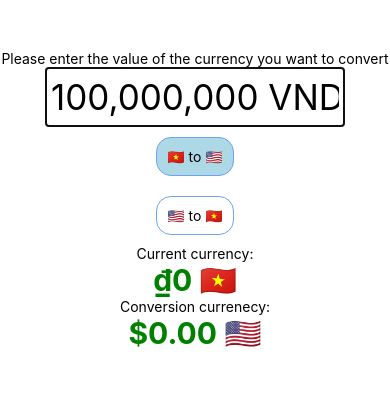
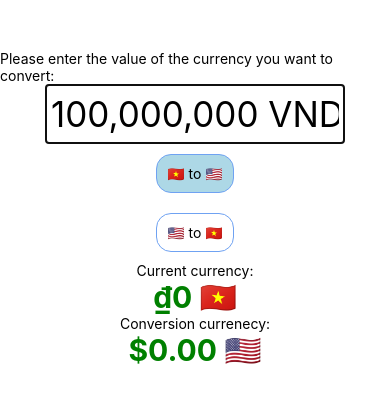
Before and after one commit to tthandb/currency-converter, a React Native app: screen / in a window 390 px wide. Shown: the top 402 px of the page. Built offline with nearby package versions, Linux system fonts and the light colour scheme.

Commit message:
add demo

```diff
--- a/App.js
+++ b/App.js
@@ -67,7 +67,7 @@ export default function App() {
   });
   return (
     <SafeAreaView style={styles.container}>
-      <Text>Please enter the value of the currency you want to convert</Text>
+      <Text>Please enter the value of the currency you want to convert:</Text>
       <TextInput
         autoFocus
         placeholder={sampleNumber}
```
Also changed, not shown: assets/demo.png (added), 1 other file (tests, documents, lock files or other folders).
